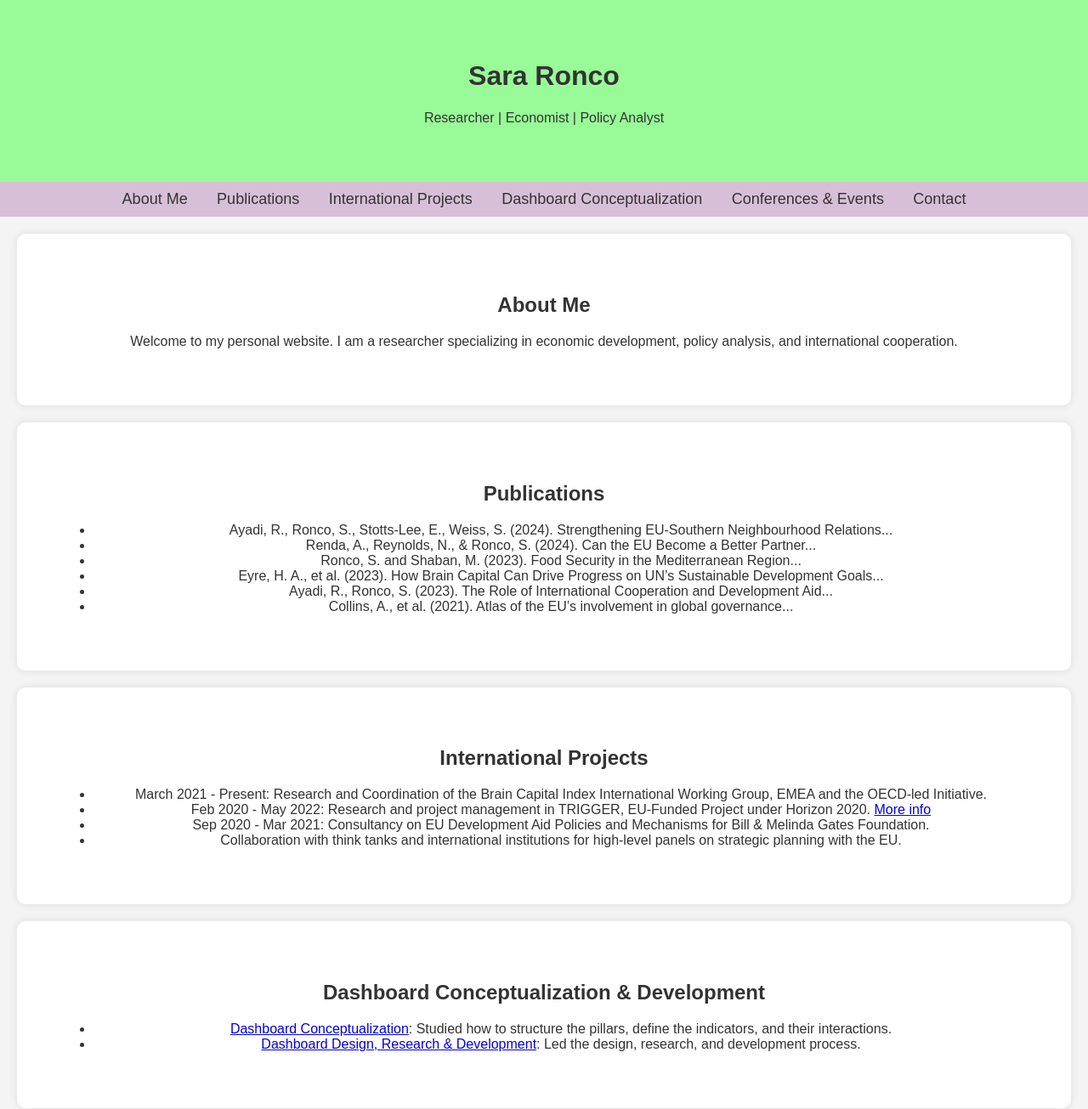
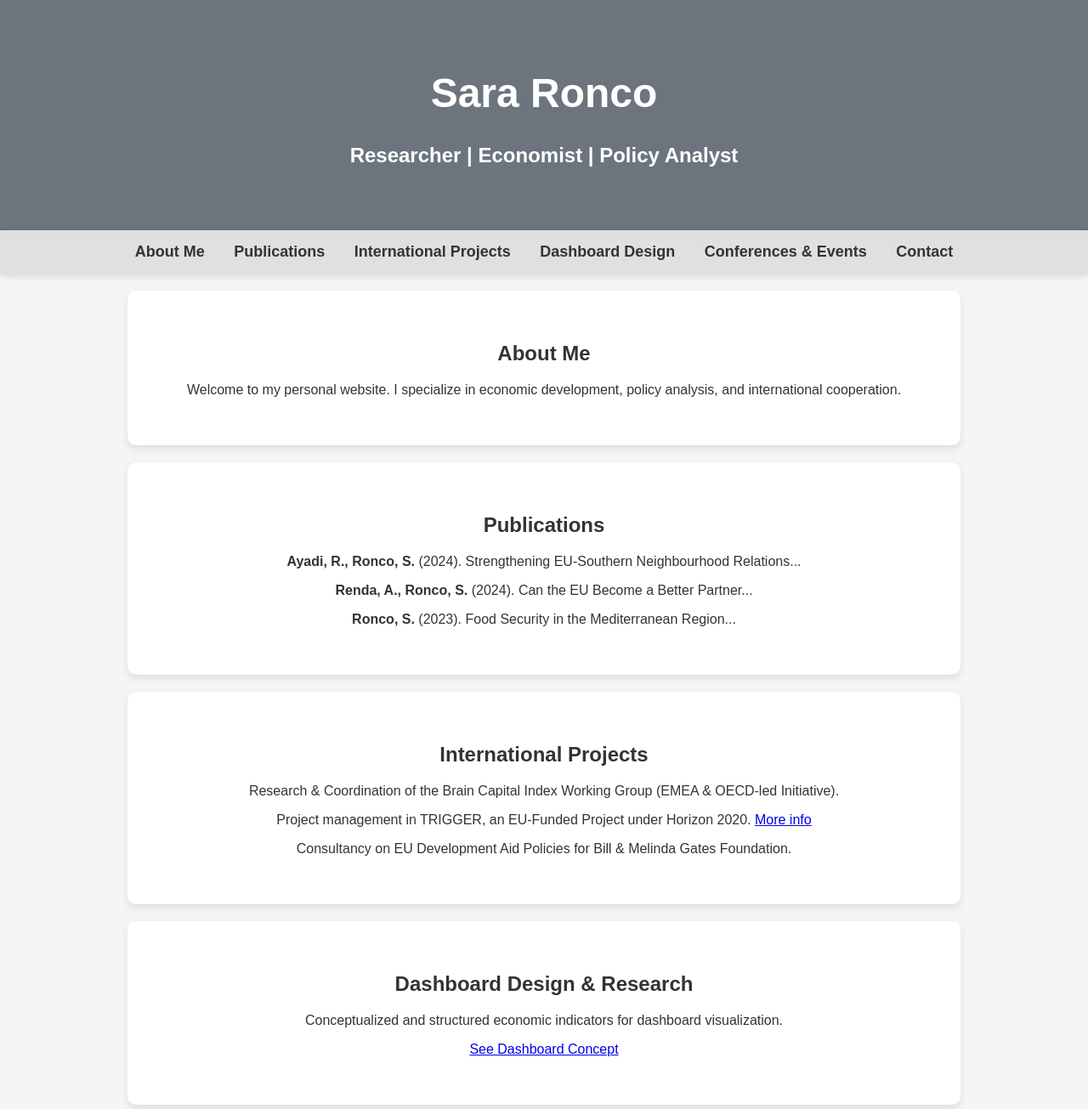
Before and after one commit to Sare905/sara-ronco-website, a plain HTML site: page index.html in a window 1280 px wide. Shown: the top 1305 px of the page at 85% size. Drawn offline with Linux system fonts and the light colour scheme.

Commit message:
Update index.html

```diff
--- a/index.html
+++ b/index.html
@@ -6,36 +6,41 @@
     <title>Sara Ronco - Personal Website</title>
     <style>
         body {
-            font-family: Arial, sans-serif;
+            font-family: 'Arial', sans-serif;
             margin: 0;
             padding: 0;
-            background-color: #f4f4f4; /* Light Gray */
+            background-color: #f5f5f5; /* Elegant Light Gray */
             color: #333;
         }
         header {
             text-align: center;
             padding: 50px;
-            background-color: #98FB98; /* Light Green */
-            color: #333;
+            background-color: #6c757d; /* Sophisticated Gray */
+            color: white;
+            font-size: 24px;
+            font-weight: bold;
         }
         nav {
             text-align: center;
-            padding: 10px;
-            background-color: #d8bfd8; /* Light Pink */
+            padding: 15px;
+            background-color: #e0e0e0;
+            box-shadow: 0 4px 6px rgba(0, 0, 0, 0.1);
         }
         nav a {
             color: #333;
             text-decoration: none;
             padding: 15px;
             font-size: 18px;
+            font-weight: bold;
         }
         section {
-            padding: 50px;
+            padding: 40px;
             text-align: center;
             background-color: white;
-            margin: 20px;
+            margin: 20px auto;
             border-radius: 10px;
-            box-shadow: 0 0 10px rgba(0, 0, 0, 0.1);
+            box-shadow: 0 4px 8px rgba(0, 0, 0, 0.1);
+            max-width: 900px;
         }
         .conference-container {
             max-width: 800px;
@@ -55,55 +60,36 @@
         <a href="#about">About Me</a>
         <a href="#publications">Publications</a>
         <a href="#projects">International Projects</a>
-        <a href="#dashboard">Dashboard Conceptualization</a>
+        <a href="#dashboard">Dashboard Design</a>
         <a href="#conferences">Conferences & Events</a>
         <a href="#contact">Contact</a>
     </nav>
     <section id="about">
         <h2>About Me</h2>
-        <p>Welcome to my personal website. I am a researcher specializing in economic development, policy analysis, and international cooperation.</p>
+        <p>Welcome to my personal website. I specialize in economic development, policy analysis, and international cooperation.</p>
     </section>
     <section id="publications">
         <h2>Publications</h2>
-        <ul>
-            <li>Ayadi, R., Ronco, S., Stotts-Lee, E., Weiss, S. (2024). Strengthening EU-Southern Neighbourhood Relations...</li>
-            <li>Renda, A., Reynolds, N., & Ronco, S. (2024). Can the EU Become a Better Partner...</li>
-            <li>Ronco, S. and Shaban, M. (2023). Food Security in the Mediterranean Region...</li>
-            <li>Eyre, H. A., et al. (2023). How Brain Capital Can Drive Progress on UN’s Sustainable Development Goals...</li>
-            <li>Ayadi, R., Ronco, S. (2023). The Role of International Cooperation and Development Aid...</li>
-            <li>Collins, A., et al. (2021). Atlas of the EU’s involvement in global governance...</li>
-        </ul>
+        <p><strong>Ayadi, R., Ronco, S.</strong> (2024). Strengthening EU-Southern Neighbourhood Relations...</p>
+        <p><strong>Renda, A., Ronco, S.</strong> (2024). Can the EU Become a Better Partner...</p>
+        <p><strong>Ronco, S.</strong> (2023). Food Security in the Mediterranean Region...</p>
     </section>
     <section id="projects">
         <h2>International Projects</h2>
-        <ul>
-            <li>March 2021 - Present: Research and Coordination of the Brain Capital Index International Working Group, EMEA and the OECD-led Initiative.</li>
-            <li>Feb 2020 - May 2022: Research and project management in TRIGGER, EU-Funded Project under Horizon 2020. <a href="https://trigger.eui.eu/">More info</a></li>
-            <li>Sep 2020 - Mar 2021: Consultancy on EU Development Aid Policies and Mechanisms for Bill & Melinda Gates Foundation.</li>
-            <li>Collaboration with think tanks and international institutions for high-level panels on strategic planning with the EU.</li>
-        </ul>
+        <p>Research & Coordination of the Brain Capital Index Working Group (EMEA & OECD-led Initiative).</p>
+        <p>Project management in TRIGGER, an EU-Funded Project under Horizon 2020. <a href="https://trigger.eui.eu/">More info</a></p>
+        <p>Consultancy on EU Development Aid Policies for Bill & Melinda Gates Foundation.</p>
     </section>
     <section id="dashboard">
-        <h2>Dashboard Conceptualization & Development</h2>
-        <ul>
-            <li><a href="https://research.euromed-economists.org/introduction/">Dashboard Conceptualization</a>: Studied how to structure the pillars, define the indicators, and their interactions.</li>
-            <li><a href="https://research.euromed-economists.org/introduction/">Dashboard Design, Research & Development</a>: Led the design, research, and development process.</li>
-        </ul>
+        <h2>Dashboard Design & Research</h2>
+        <p>Conceptualized and structured economic indicators for dashboard visualization.</p>
+        <p><a href="https://research.euromed-economists.org/introduction/">See Dashboard Concept</a></p>
     </section>
     <section id="conferences">
         <h2>Conferences & Events</h2>
         <div class="conference-container">
             <div class="video">
-                <iframe width="100%" height="400" src="https://www.facebook.com/RE.Firenze17/videos/1987418424670744?locale=it_IT" frameborder="0" allowfullscreen></iframe>
-            </div>
-            <div class="video">
-                <iframe width="100%" height="400" src="https://www.facebook.com/RE.Firenze17/videos/2038021892921977?locale=it_IT" frameborder="0" allowfullscreen></iframe>
-            </div>
-            <div class="video">
                 <iframe width="100%" height="400" src="https://www.youtube.com/embed/GK4hOZzny08?start=791" frameborder="0" allowfullscreen></iframe>
-            </div>
-            <div class="video">
-                <iframe width="100%" height="400" src="https://www.youtube.com/embed/3nP1M4EYzXE?start=5410" frameborder="0" allowfullscreen></iframe>
             </div>
         </div>
     </section>
```
